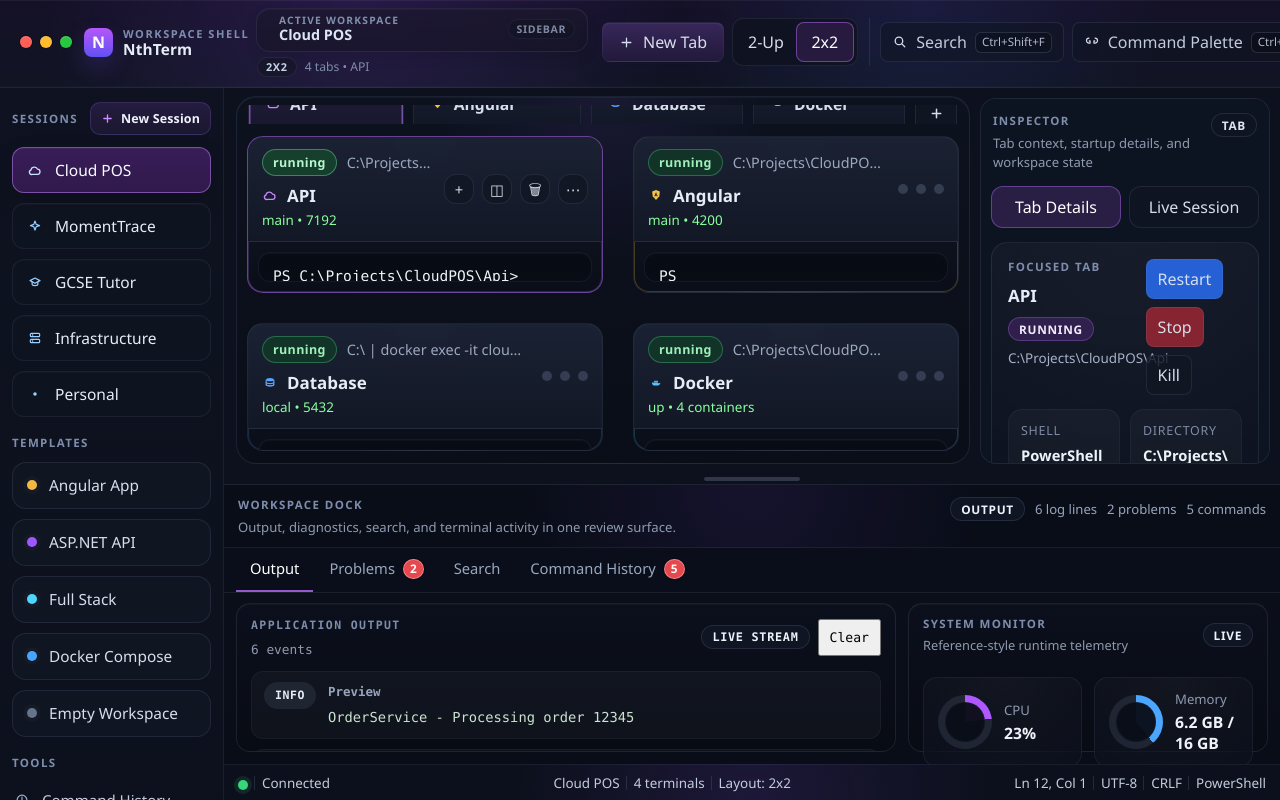
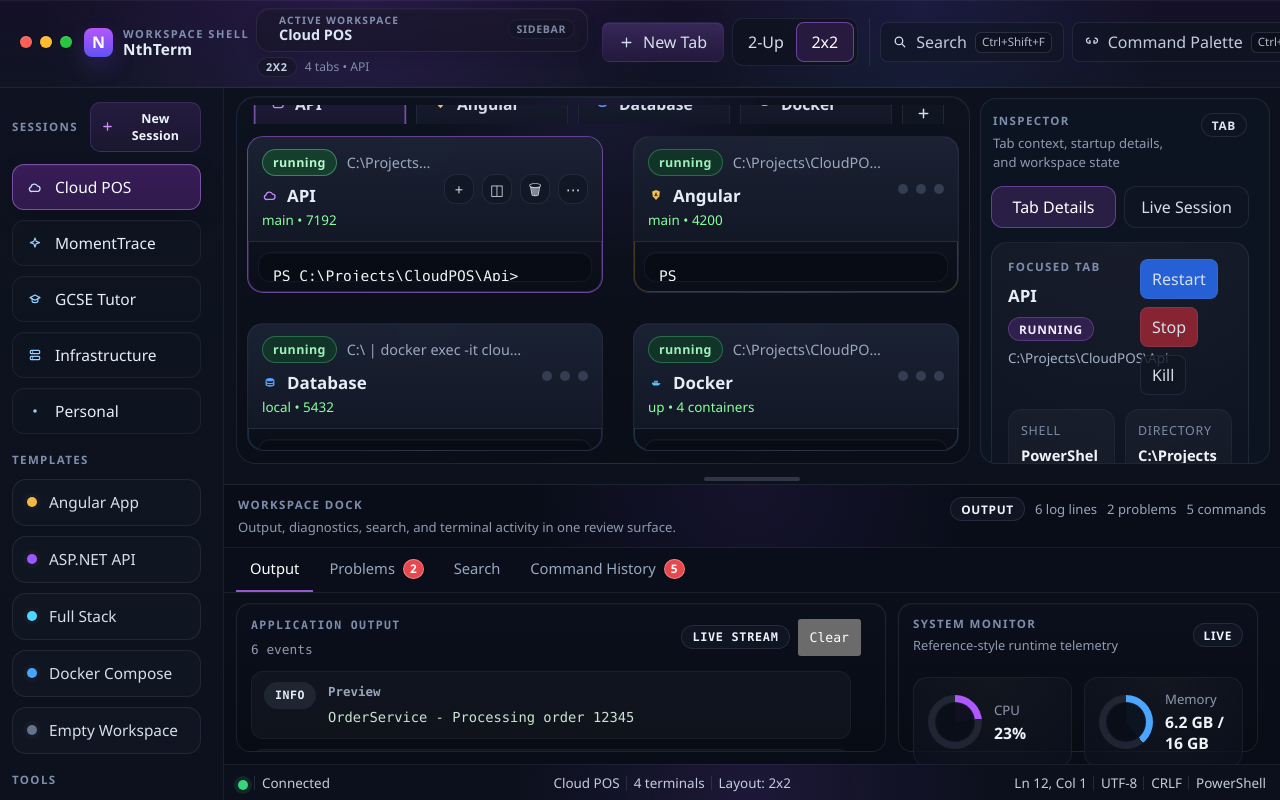
Before and after one commit to nwaoga/NthTerm, an Angular app: page / in a window 1280 px wide. Built offline with nearby package versions, Linux system fonts and the light colour scheme.

Commit message:
Polish shared scrollbar styling

```diff
--- a/src/app/styles/shell.css
+++ b/src/app/styles/shell.css
@@ -44,6 +44,7 @@ input {
   background:
     linear-gradient(180deg, rgba(15, 19, 33, 0.98), rgba(10, 16, 27, 0.98));
   overflow: hidden auto;
+  scrollbar-gutter: stable;
   -webkit-app-region: drag;
 }
 
@@ -997,6 +998,7 @@ input {
   margin-bottom: 12px;
   padding: 2px 2px 0;
   overflow-x: auto;
+  scrollbar-gutter: stable both-edges;
 }
 
 .tab-pill {
@@ -1674,6 +1676,7 @@ input {
   flex: 1;
   min-height: 0;
   overflow: auto;
+  scrollbar-gutter: stable;
   padding: 10px 12px 12px;
 }
 
@@ -1700,6 +1703,7 @@ input {
   max-height: none;
   height: 100%;
   overflow: auto;
+  scrollbar-gutter: stable;
   border: 1px solid rgba(141, 154, 187, 0.12);
   border-radius: 8px;
   background: rgba(10, 13, 24, 0.92);
@@ -1759,6 +1763,7 @@ input {
   gap: 10px;
   min-height: 0;
   overflow: auto;
+  scrollbar-gutter: stable;
 }
 
 .output-log-line {
@@ -2096,6 +2101,7 @@ input {
   margin: 10px 10px 10px 0;
   padding: 10px;
   overflow: auto;
+  scrollbar-gutter: stable;
 }
 
 .inspector-rail-header {
@@ -2407,6 +2413,7 @@ input {
   flex-direction: column;
   gap: 6px;
   min-height: 180px;
+  scrollbar-gutter: stable;
 }
 
 .palette-group-label {
--- a/src/styles.css
+++ b/src/styles.css
@@ -1,4 +1,14 @@
 @import './app/styles/shell.css';
+
+:root {
+  color-scheme: dark;
+  --scrollbar-size: 12px;
+  --scrollbar-radius: 999px;
+  --scrollbar-thumb: rgba(126, 102, 201, 0.56);
+  --scrollbar-thumb-hover: rgba(170, 131, 255, 0.78);
+  --scrollbar-track: rgba(7, 11, 20, 0.78);
+  --scrollbar-corner: rgba(7, 11, 20, 0.4);
+}
 
 html,
 body {
@@ -24,4 +34,32 @@ app-root {
 
 * {
   box-sizing: border-box;
+  scrollbar-width: thin;
+  scrollbar-color: var(--scrollbar-thumb) transparent;
 }
+
+*::-webkit-scrollbar {
+  width: var(--scrollbar-size);
+  height: var(--scrollbar-size);
+}
+
+*::-webkit-scrollbar-track {
+  background: transparent;
+}
+
+*::-webkit-scrollbar-thumb {
+  min-height: 36px;
+  border: 3px solid transparent;
+  border-radius: var(--scrollbar-radius);
+  background:
+    linear-gradient(180deg, rgba(186, 132, 255, 0.9), rgba(90, 126, 255, 0.68)) padding-box;
+}
+
+*::-webkit-scrollbar-thumb:hover {
+  background:
+    linear-gradient(180deg, rgba(213, 165, 255, 0.96), rgba(107, 152, 255, 0.8)) padding-box;
+}
+
+*::-webkit-scrollbar-corner {
+  background: var(--scrollbar-corner);
+}
```
